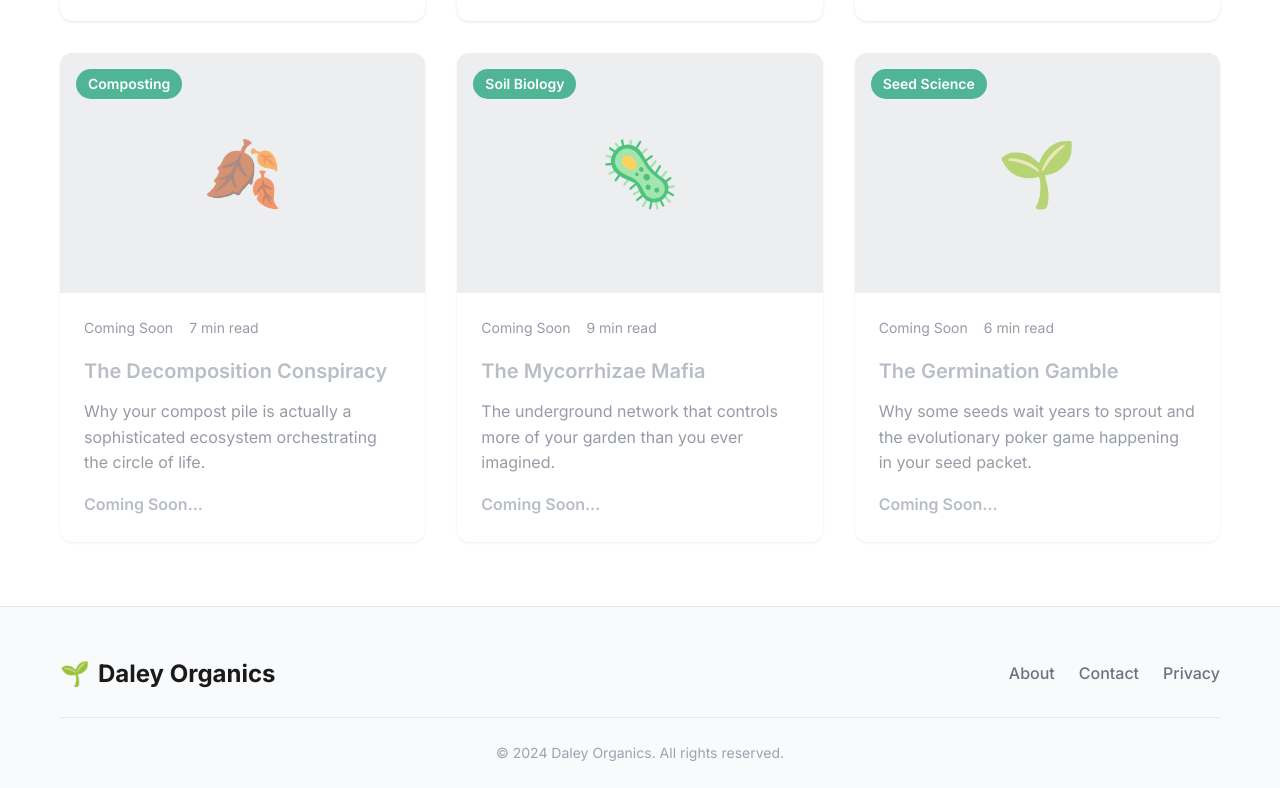
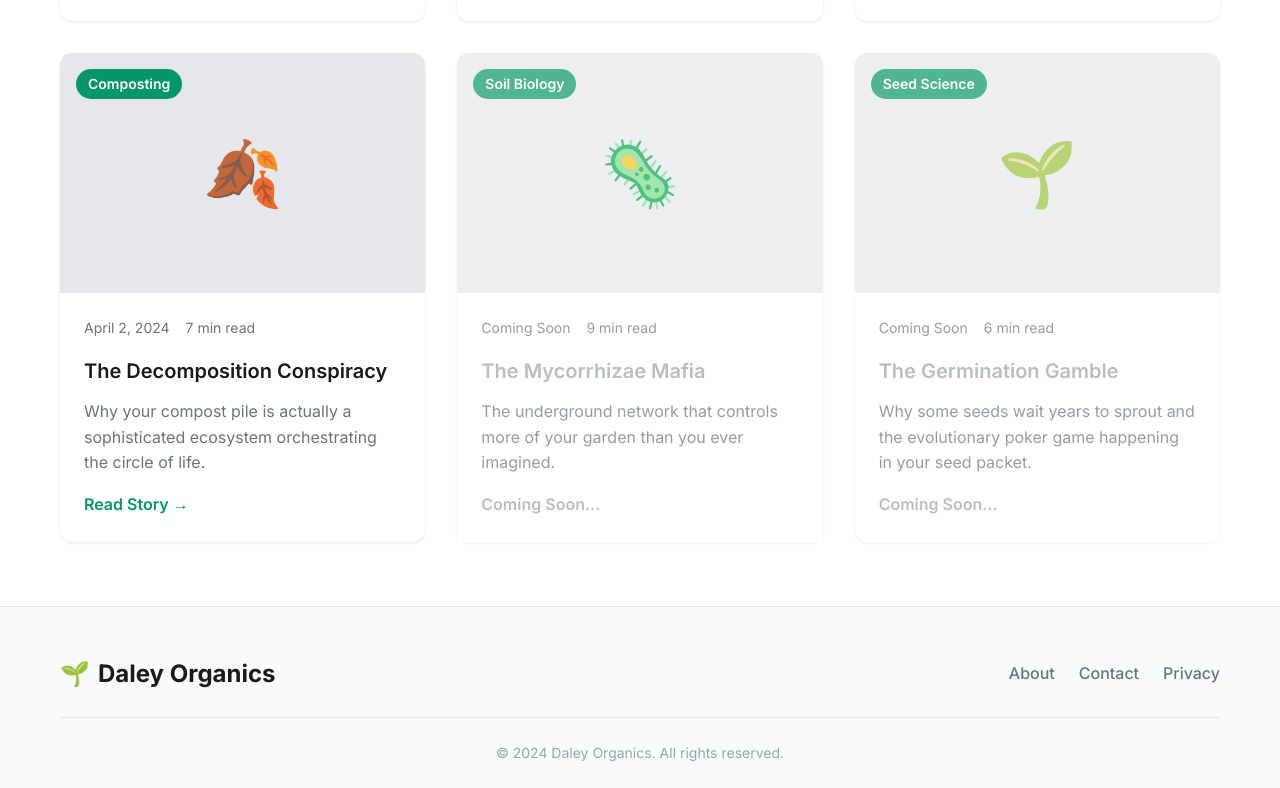
Before and after one commit to mikeschlottig/blog.daleyorganics.com, a plain HTML site: page index.html in a window 1280 px wide. Shown: the part 1013-1801 px from the top of the page. Drawn offline with Linux system fonts and the light colour scheme.

Commit message:
Update index.html to make Decomposition Conspiracy active

```diff
--- a/index.html
+++ b/index.html
@@ -351,21 +351,21 @@
                     </div>
                 </article>
 
-                <article class="blog-card coming-soon">
+                <article class="blog-card">
                     <div class="card-image">
                         🍂
                         <div class="card-category">Composting</div>
                     </div>
                     <div class="card-content">
                         <div class="card-meta">
-                            <span>Coming Soon</span>
+                            <span>April 2, 2024</span>
                             <span>7 min read</span>
                         </div>
                         <h3 class="card-title">
-                            <a href="#">The Decomposition Conspiracy</a>
+                            <a href="posts/decomposition-conspiracy.html">The Decomposition Conspiracy</a>
                         </h3>
                         <p class="card-description">Why your compost pile is actually a sophisticated ecosystem orchestrating the circle of life.</p>
-                        <span class="read-more">Coming Soon...</span>
+                        <a href="posts/decomposition-conspiracy.html" class="read-more">Read Story →</a>
                     </div>
                 </article>
 
```
